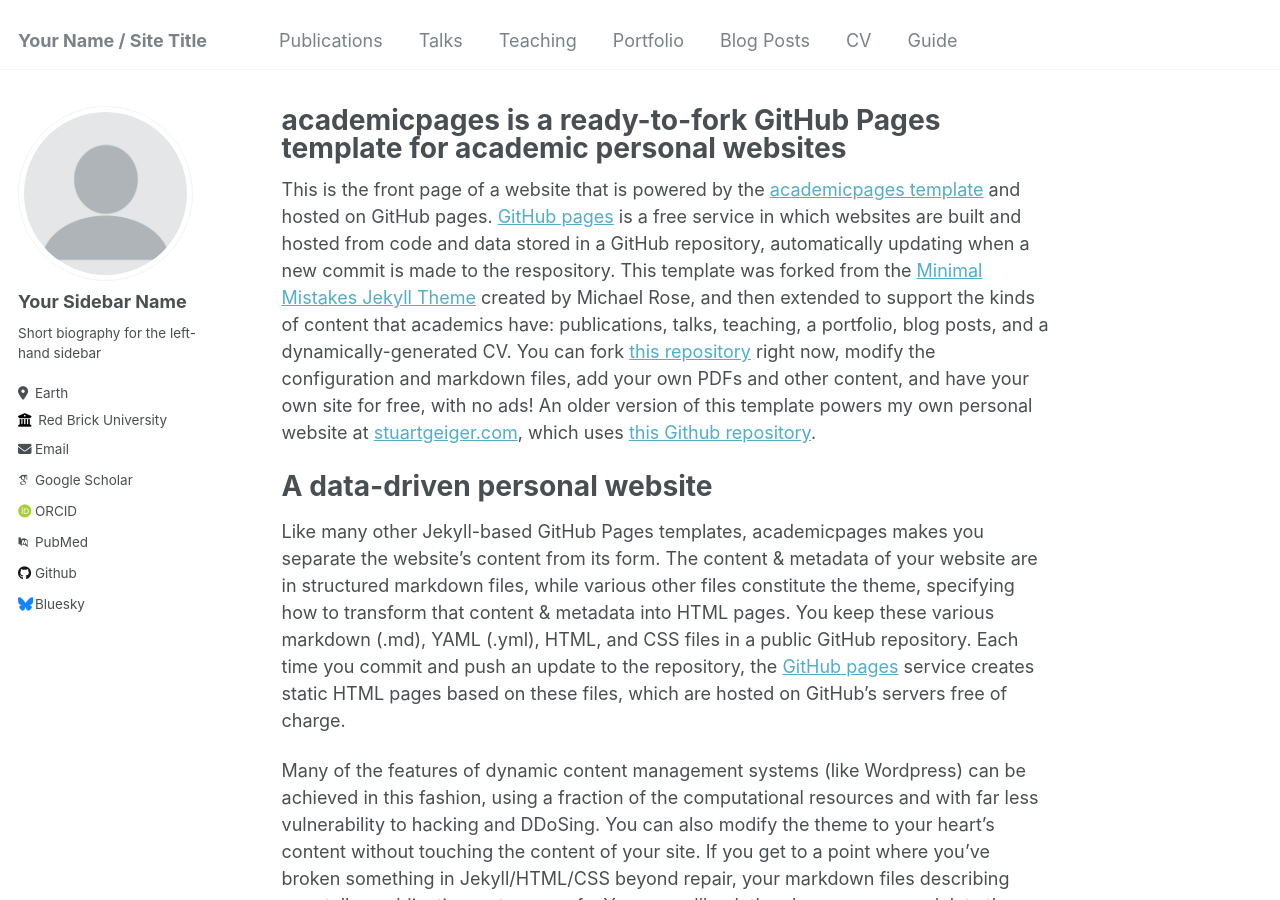
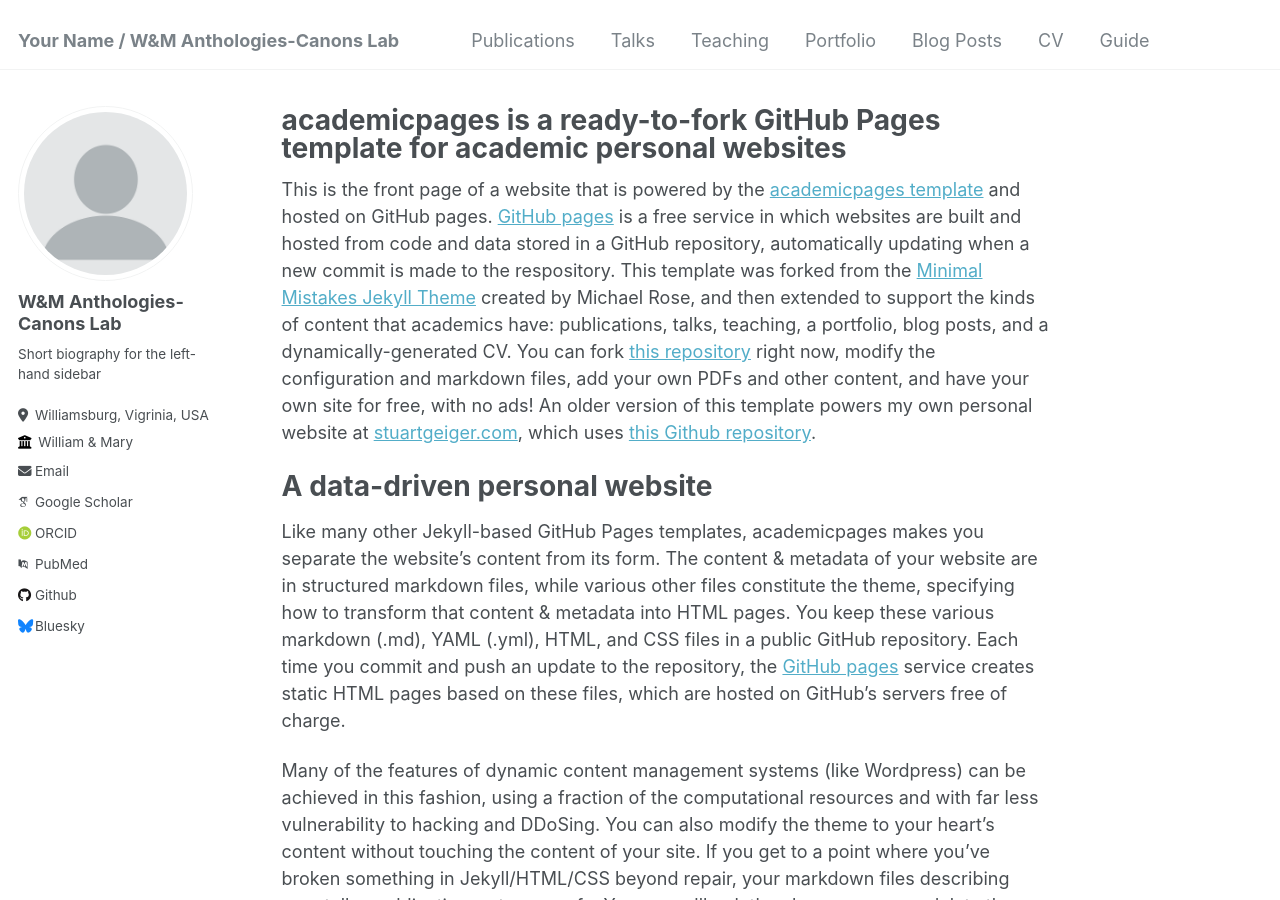
Before and after one commit to WMAnthologiesCanonsLab/wmanthologiescanonslab.github.io, a Jekyll site: the page built from _pages/about.md, in a window 1280 px wide and 900 px high. Built offline with Jekyll 4.4.1, drawn with Linux system fonts in a browser that asks for light colours; some web fonts are replaced.

Commit message:
Update _config.yml

```diff
--- a/_config.yml
+++ b/_config.yml
@@ -8,11 +8,11 @@
 
 # Basic Site Settings
 locale                   : "en-US"
-title                    : "Your Name / Site Title"
+title                    : "Your Name / W&M Anthologies-Canons Lab"
 title_separator          : "-"
 name                     : &name "Your Name"
 description              : &description "personal description"
-url                      : https://academicpages.github.io # the base hostname & protocol for your site e.g. "https://mmistakes.github.io"
+url                      : https://WMAnthologiesCanonsLab.github.io # the base hostname & protocol for your site e.g. "https://mmistakes.github.io"
 baseurl                  : "" # the subpath of your site, e.g. "/blog"
 repository               : "academicpages/academicpages.github.io"
 
@@ -22,13 +22,13 @@ repository               : "academicpages/academicpages.github.io"
 author:
   # Biographic information
   avatar           : "profile.png"
-  name             : "Your Sidebar Name"
+  name             : "W&M Anthologies-Canons Lab"
   pronouns         : # example: "she/her"
   bio              : "Short biography for the left-hand sidebar"
-  location         : "Earth"
-  employer         : "Red Brick University"
+  location         : "Williamsburg, Vigrinia, USA"
+  employer         : "William & Mary"
   uri              : # URL
-  email            : "none@example.org"
+  email            : "canons_lab@wm.edu"
 
   # Academic websites
   arxiv            : # URL - Update with the correct link to your profile
@@ -42,7 +42,7 @@ author:
   bitbucket        : # Username - Update with your username on the site
   codepen          : # Username
   dribbble         : # Username
-  github           : "academicpages"
+  github           : "WMAnthologiesCanonsLab"
   kaggle           : # Username
   stackoverflow    : # User number or user number and name (i.e., use "1" or "1/jeff-atwood")
 
```
